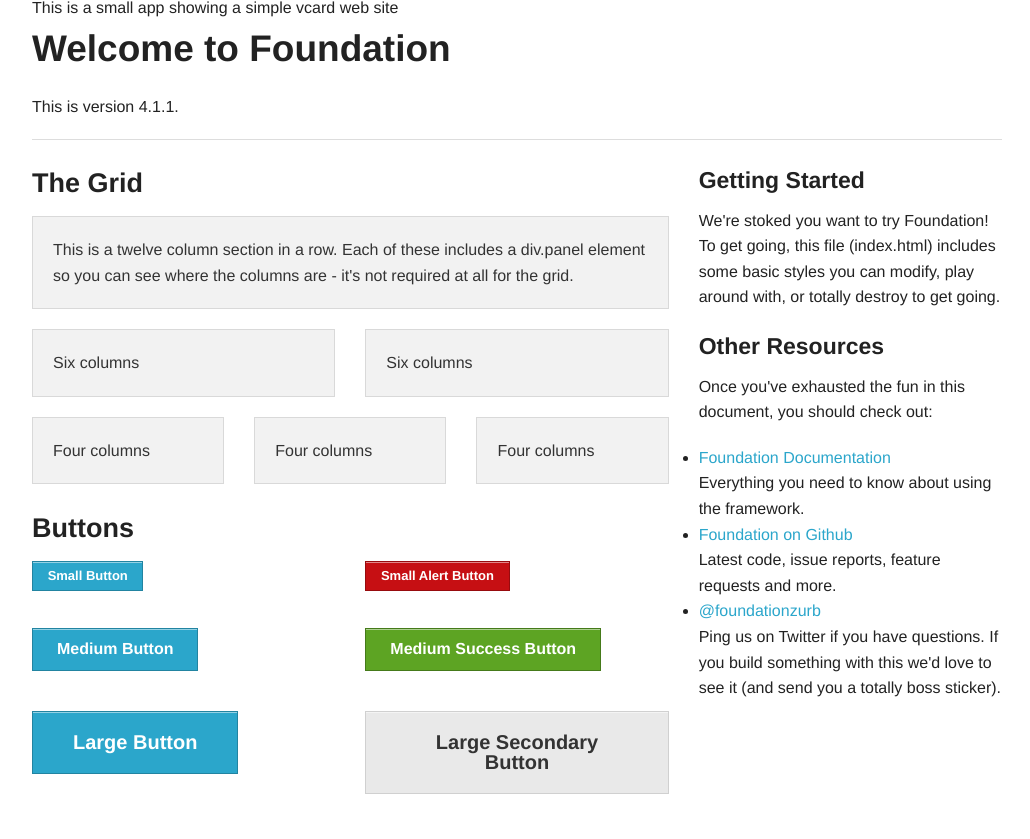
After one commit to abal09/samklang, a Flask app: template templates/index.html in a window 1280 px wide. The commit adds this page. Shown: the whole page, without its empty margins (123-1153 px from the left). Run offline with Flask 2, Linux system fonts and the light colour scheme; the template is opened without the code that fills it, so the values that code supplies are empty.

Commit message:
Bringing it together

```diff
--- /dev/null
+++ b/app.py
@@ -0,0 +1,13 @@
+from flask import Flask, render_template
+from flask.ext.mongoengine import MongoEngine
+
+app = Flask(__name__)
+app.config.from_pyfile('config.py')
+db = MongoEngine(app)
+
+@app.route("/")
+def index():
+    return render_template('index.html')
+
+if __name__ == "__main__":
+    app.run(debug=True)
--- /dev/null
+++ b/config.py
@@ -0,0 +1,3 @@
+MONGODB_SETTINGS = {
+        "DB": 'test',
+        }
--- a/static/index.html
+++ b/templates/base.html
@@ -5,18 +5,22 @@
 <head>
 	<meta charset="utf-8" />
   <meta name="viewport" content="width=device-width" />
-  <title>Foundation 4</title>
+  <title>{% block title %}vcard{% endblock title %}</title>
 
-  <link rel="stylesheet" href="css/normalize.css" />
+  <link rel="stylesheet" href="{{ url_for('static', filename='css/normalize.css') }}" />
+  <link rel="stylesheet" href="{{ url_for('static', filename='css/foundation.css') }}" />
 
-  <link rel="stylesheet" href="css/foundation.css" />
-
-
-  <script src="js/vendor/custom.modernizr.js"></script>
+  <script src="{{ url_for('static', filename='js/vendor/custom.modernizr.js') }}"></script>
 
 </head>
 <body>
-
+<div class="row">
+    <div class="small-12 columns">
+        {% block content %}
+        vcard web example
+        {% endblock content %}
+    </div>
+</div>
 	<div class="row">
 		<div class="large-12 columns">
 			<h2>Welcome to Foundation</h2>
--- /dev/null
+++ b/templates/index.html
@@ -0,0 +1,7 @@
+{% extends "base.html" %}
+
+{% block title %}Welcome{% endblock %}
+
+{% block content %}
+This is a small app showing a simple vcard web site
+{% endblock %}
```
